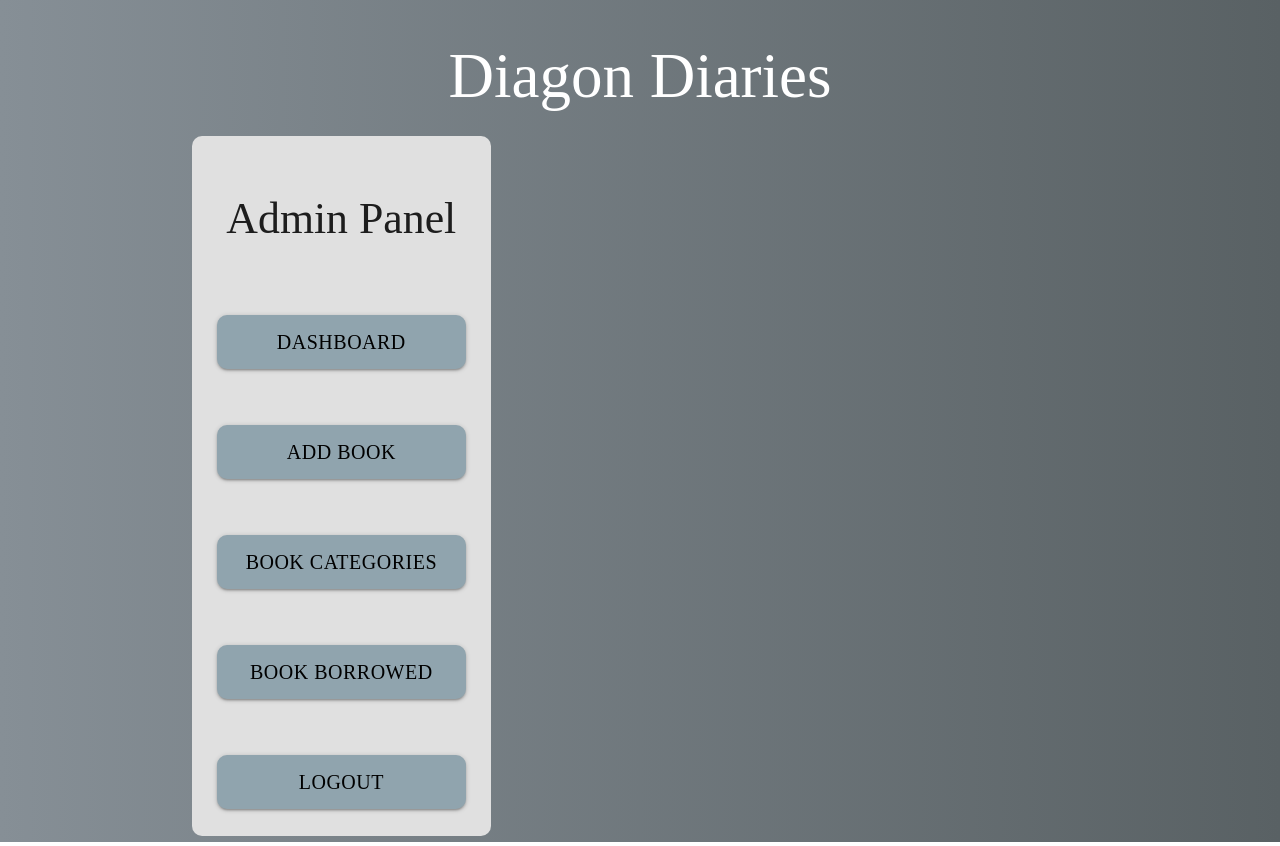
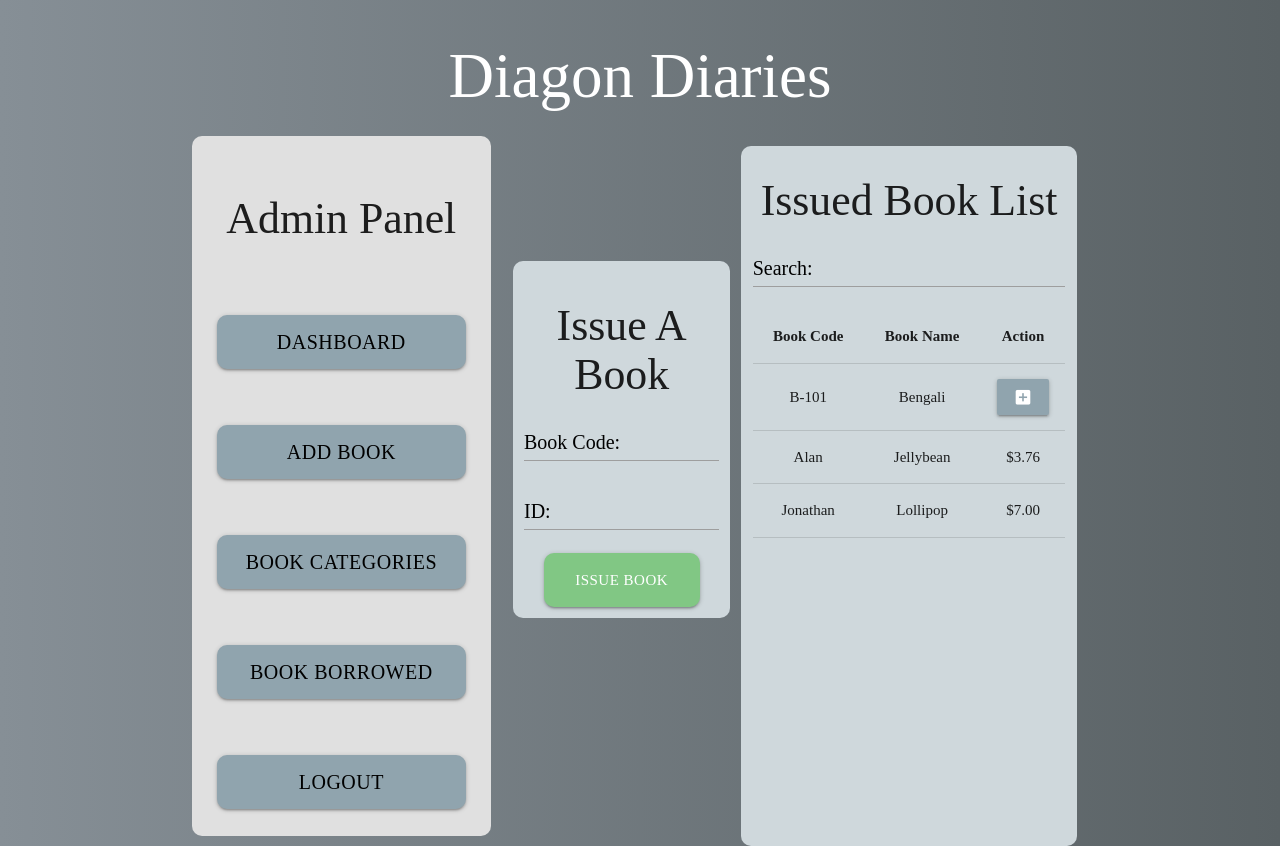
Before and after one commit to TanvirRobbany/Diagon-Diaries, a React (Create React App) app: page /adminbookborrowed in a window 1280 px wide. Built offline with nearby package versions, Linux system fonts and the light colour scheme.

Commit message:
Book Borrowed ADDED

```diff
--- a/src/components/container/Admin/AdminPanel.js
+++ b/src/components/container/Admin/AdminPanel.js
@@ -3,6 +3,7 @@ import { BrowserRouter as Router, Switch, Route } from "react-router-dom";
 import Dashboard from './Dashboard';
 import AddBook from './AddBook';
 import Categories from './Categories';
+import BookBorrowed from './BookBorrowed';
 import { Link } from 'react-router-dom';
 
 const AdminPanel = () => {
@@ -16,8 +17,8 @@ const AdminPanel = () => {
                             <h3 >Admin Panel</h3>
                             <a href="/admindashboard" className="waves-effect waves-light btn-large black-text blue-grey lighten-2" style={{ width: "90%", fontSize: "20px", borderRadius: "10px" }}>Dashboard</a>
                             <a href="/adminaddbook" className="waves-effect waves-light btn-large blue-grey black-text lighten-2" style={{ width: "90%", fontSize: "20px", borderRadius: "10px" }}>Add Book</a>
-                            <a href="/admincategories" className="waves-effect waves-light btn-large black-text blue-grey lighten-2" style={{ width: "90%", fontSize: "20px",padding: "0px 0px 0px 0px", borderRadius: "10px" }}>Book Categories</a>
-                            <a className="waves-effect waves-light btn-large black-text blue-grey lighten-2" style={{ width: "90%", fontSize: "20px", borderRadius: "10px" }}>Book Borrowed</a>
+                            <a href="/admincategories" className="waves-effect waves-light btn-large black-text blue-grey lighten-2" style={{ width: "90%", fontSize: "20px", padding: "0px 0px 0px 0px", borderRadius: "10px" }}>Book Categories</a>
+                            <a href="/adminbookborrowed" className="waves-effect waves-light btn-large black-text blue-grey lighten-2" style={{ width: "90%", fontSize: "20px", borderRadius: "10px" }}>Book Borrowed</a>
                             <a className="waves-effect waves-light btn-large black-text blue-grey lighten-2" style={{ width: "90%", fontSize: "20px", borderRadius: "10px" }}>Logout</a>
                         </div>
                         <Switch>
@@ -25,12 +26,13 @@ const AdminPanel = () => {
                                 <Route exact path="/admindashboard" component={Dashboard} />
                                 <Route exact path="/adminaddbook" component={AddBook} />
                                 <Route exact path="/admincategories" component={Categories} />
+                                <Route exact path="/adminbookborrowed" component={BookBorrowed} />
                             </div>
                         </Switch>
                     </div>
                 </div>
             </Fragment>
-        </Router>
+        </Router >
     )
 }
 
--- /dev/null
+++ b/src/components/container/Admin/BookBorrowed.js
@@ -0,0 +1,62 @@
+import React from 'react'
+
+const BookBorrowed = () => {
+    return (
+        <div style={{ width: "100%", height: "100%" }}>
+            <div className="col s12 m12 l5" style={{ paddingTop: "20%", paddingBottom: "20%", borderRadius: "10px" }}>
+                <div className="blue-grey lighten-4" style={{ padding: "5%", borderRadius: "10px" }}>
+                    <h3>Issue A Book</h3>
+                    <form action="">
+                        <div className="input-field">
+                            <input type="text" id="boocode" />
+                            <label className="black-text" style={{ fontSize: "20px" }} htmlFor="bookcode">Book Code:</label>
+                        </div>
+                        <div className="input-field">
+                            <input type="text" id="id" />
+                            <label className="black-text" style={{ fontSize: "20px" }} htmlFor="id">ID:</label>
+                        </div>
+                        <a class="waves-effect waves-light btn-large green lighten-2" style={{ width: "80%", height: "70%", borderRadius: "10px" }}>Issue Book</a>
+                    </form>
+                </div>
+            </div>
+            <div className="col s12 m12 l7 blue-grey lighten-4" style={{ height: "700px", borderRadius: "10px", overflow: "scroll" }}>
+                <h3>Issued Book List</h3>
+                <form action="">
+                    <div className="input-field">
+                        <input type="text" id="search" />
+                        <label className="black-text" style={{ fontSize: "20px" }} htmlFor="search">Search: </label>
+                    </div>
+                </form>
+                <table className="centered highlight">
+                    <thead>
+                        <tr>
+                            <th>Book Code</th>
+                            <th>Book Name</th>
+                            <th>Action</th>
+                        </tr>
+                    </thead>
+
+                    <tbody>
+                        <tr>
+                            <td>B-101</td>
+                            <td>Bengali</td>
+                            <td><a className="waves-effect waves-light btn blue-grey lighten-2"><i class="small material-icons">add_box</i></a></td>
+                        </tr>
+                        <tr>
+                            <td>Alan</td>
+                            <td>Jellybean</td>
+                            <td>$3.76</td>
+                        </tr>
+                        <tr>
+                            <td>Jonathan</td>
+                            <td>Lollipop</td>
+                            <td>$7.00</td>
+                        </tr>
+                    </tbody>
+                </table>
+            </div>
+        </div>
+    )
+}
+
+export default BookBorrowed;
--- a/src/components/container/Admin/Categories.js
+++ b/src/components/container/Admin/Categories.js
@@ -6,64 +6,64 @@ const Categories = () => {
             <div className="row" style={{ height: "150px" }}>
 
                 <div className="col s12 m6 l3 ">
-                    <a className="waves-effect waves-light btn-large red darken-1" style={{ width: "100%", height: "125px", fontSize: "25px", padding: "38px 0px 0px 0px", margin: "10px", borderRadius: "10px" }}>Bengali</a>
+                    <a className="waves-effect waves-light btn-large red darken-1" style={{ width: "100%", height: "125px", fontSize: "22px", padding: "38px 0px 0px 0px", margin: "10px", borderRadius: "10px" }}>Bengali</a>
                 </div>
                 <div className="col s12 m6 l3">
-                    <a className="waves-effect waves-light btn-large yellow darken-3" style={{ width: "100%", height: "125px", fontSize: "25px", padding: "38px 0px 0px 0px", margin: "10px", borderRadius: "10px" }}>English</a>
+                    <a className="waves-effect waves-light btn-large yellow darken-3" style={{ width: "100%", height: "125px", fontSize: "22px", padding: "38px 0px 0px 0px", margin: "10px", borderRadius: "10px" }}>English</a>
                 </div>
                 <div className="col s12 m6 l3">
-                    <a className="waves-effect waves-light btn-large light-green darken-3" style={{ width: "100%", height: "125px", fontSize: "25px", padding: "38px 0px 0px 0px", margin: "10px", borderRadius: "10px" }}>Mathematics</a>
+                    <a className="waves-effect waves-light btn-large light-green darken-3" style={{ width: "100%", height: "125px", fontSize: "22px", padding: "38px 0px 0px 0px", margin: "10px", borderRadius: "10px" }}>Mathematics</a>
                 </div>
                 <div className="col s12 m6 l3">
-                    <a className="waves-effect waves-light btn-large teal lighten-1" style={{ width: "100%", height: "125px", fontSize: "25px", padding: "38px 0px 0px 0px", margin: "10px", borderRadius: "10px" }}>Science</a>
+                    <a className="waves-effect waves-light btn-large teal lighten-1" style={{ width: "100%", height: "125px", fontSize: "22px", padding: "38px 0px 0px 0px", margin: "10px", borderRadius: "10px" }}>Science</a>
                 </div>
 
             </div>
             <div className="row" style={{ height: "150px" }}>
 
                 <div className="col s12 m6 l3">
-                    <a className="waves-effect waves-light btn-large deep-purple lighten-2" style={{ width: "100%", height: "125px", fontSize: "25px", padding: "38px 0px 0px 0px", margin: "10px", borderRadius: "10px" }}>Religious</a>
+                    <a className="waves-effect waves-light btn-large deep-purple lighten-2" style={{ width: "100%", height: "125px", fontSize: "22px", padding: "38px 0px 0px 0px", margin: "10px", borderRadius: "10px" }}>Religious</a>
                 </div>
                 <div className="col s12 m6 l3">
-                    <a className="waves-effect waves-light btn-large purple darken-3" style={{ width: "100%", height: "125px", fontSize: "25px", padding: "38px 0px 0px 0px", margin: "10px", borderRadius: "10px" }}>ICT</a>
+                    <a className="waves-effect waves-light btn-large purple darken-3" style={{ width: "100%", height: "125px", fontSize: "22px", padding: "38px 0px 0px 0px", margin: "10px", borderRadius: "10px" }}>ICT</a>
                 </div>
                 <div className="col s12 m6 l3">
-                    <a className="waves-effect waves-light btn-large brown darken-1" style={{ width: "100%", height: "125px", fontSize: "25px", padding: "38px 0px 0px 0px", margin: "10px", borderRadius: "10px" }}>Sociology</a>
+                    <a className="waves-effect waves-light btn-large brown darken-1" style={{ width: "100%", height: "125px", fontSize: "22px", padding: "38px 0px 0px 0px", margin: "10px", borderRadius: "10px" }}>Sociology</a>
                 </div>
                 <div className="col s12 m6 l3">
-                    <a className="waves-effect waves-light btn-large grey darken-3" style={{ width: "100%", height: "125px", fontSize: "25px", padding: "38px 0px 0px 0px", margin: "10px", borderRadius: "10px" }}>Arts</a>
+                    <a className="waves-effect waves-light btn-large grey darken-3" style={{ width: "100%", height: "125px", fontSize: "22px", padding: "38px 0px 0px 0px", margin: "10px", borderRadius: "10px" }}>Arts</a>
                 </div>
 
             </div>
             <div className="row" style={{ height: "150px" }}>
 
                 <div className="col s12 m6 l3">
-                    <a className="waves-effect waves-light btn-large pink accent-1" style={{ width: "100%", height: "125px", fontSize: "25px", padding: "38px 0px 0px 0px", margin: "10px", borderRadius: "10px" }}>History</a>
+                    <a className="waves-effect waves-light btn-large pink accent-1" style={{ width: "100%", height: "125px", fontSize: "22px", padding: "38px 0px 0px 0px", margin: "10px", borderRadius: "10px" }}>History</a>
                 </div>
                 <div className="col s12 m6 l3">
-                    <a className="waves-effect waves-light btn-large light-green darken-4" style={{ width: "100%", height: "125px", fontSize: "25px", padding: "38px 0px 0px 0px", margin: "10px", borderRadius: "10px" }}>Development</a>
+                    <a className="waves-effect waves-light btn-large light-green darken-4" style={{ width: "100%", height: "125px", fontSize: "22px", padding: "38px 0px 0px 0px", margin: "10px", borderRadius: "10px" }}>Development</a>
                 </div>
                 <div className="col s12 m6 l3">
-                    <a className="waves-effect waves-light btn-large green darken-4" style={{ width: "100%", height: "125px", fontSize: "25px", padding: "38px 0px 0px 0px", margin: "10px", borderRadius: "10px" }}>Business</a>
+                    <a className="waves-effect waves-light btn-large green darken-4" style={{ width: "100%", height: "125px", fontSize: "22px", padding: "38px 0px 0px 0px", margin: "10px", borderRadius: "10px" }}>Business</a>
                 </div>
                 <div className="col s12 m6 l3">
-                    <a className="waves-effect waves-light btn-large lime darken-4" style={{ width: "100%", height: "125px", fontSize: "25px", padding: "38px 0px 0px 0px", margin: "10px", borderRadius: "10px" }}>Economics</a>
+                    <a className="waves-effect waves-light btn-large lime darken-4" style={{ width: "100%", height: "125px", fontSize: "22px", padding: "38px 0px 0px 0px", margin: "10px", borderRadius: "10px" }}>Economics</a>
                 </div>
 
             </div>
             <div className="row" style={{ height: "150px" }}>
 
                 <div className="col s12 m6 l3">
-                    <a className="waves-effect waves-light btn-large pink accent-1" style={{ width: "100%", height: "125px", fontSize: "25px", padding: "38px 0px 0px 0px", margin: "10px", borderRadius: "10px" }}>Literature</a>
+                    <a className="waves-effect waves-light btn-large pink accent-1" style={{ width: "100%", height: "125px", fontSize: "22px", padding: "38px 0px 0px 0px", margin: "10px", borderRadius: "10px" }}>Literature</a>
                 </div>
                 <div className="col s12 m6 l3">
-                    <a className="waves-effect waves-light btn-large green darken-2" style={{ width: "100%", height: "125px", fontSize: "25px", padding: "38px 0px 0px 0px", margin: "10px", borderRadius: "10px" }}>Agriculture  </a>
+                    <a className="waves-effect waves-light btn-large green darken-2" style={{ width: "100%", height: "125px", fontSize: "22px", padding: "38px 0px 0px 0px", margin: "10px", borderRadius: "10px" }}>Agriculture  </a>
                 </div>
                 <div className="col s12 m6 l3">
-                    <a className="waves-effect waves-light btn-large  lime darken-4" style={{ width: "100%", height: "125px", fontSize: "25px", padding: "38px 0px 0px 0px", margin: "10px", borderRadius: "10px" }}>Architecture</a>
+                    <a className="waves-effect waves-light btn-large  lime darken-4" style={{ width: "100%", height: "125px", fontSize: "22px", padding: "38px 0px 0px 0px", margin: "10px", borderRadius: "10px" }}>Architecture</a>
                 </div>
                 <div className="col s12 m6 l3">
-                    <a className="waves-effect waves-light btn-large indigo darken-4" style={{ width: "100%", height: "125px", fontSize: "25px", padding: "38px 0px 0px 0px", margin: "10px", borderRadius: "10px" }}>Travel</a>
+                    <a className="waves-effect waves-light btn-large indigo darken-4" style={{ width: "100%", height: "125px", fontSize: "22px", padding: "38px 0px 0px 0px", margin: "10px", borderRadius: "10px" }}>Travel</a>
                 </div>
 
             </div>
```
Also changed, not shown: src/components/container/Admin/AddBook.js (+7 -5 lines).
